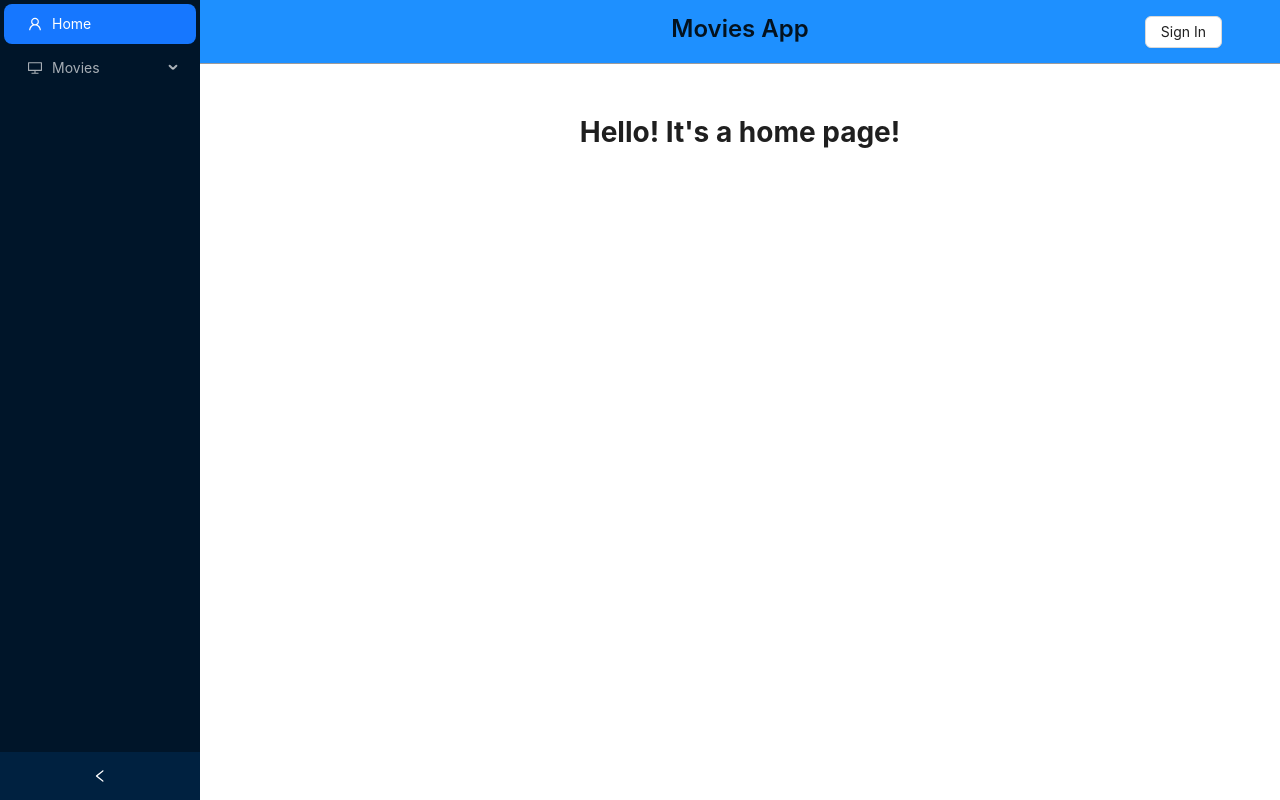
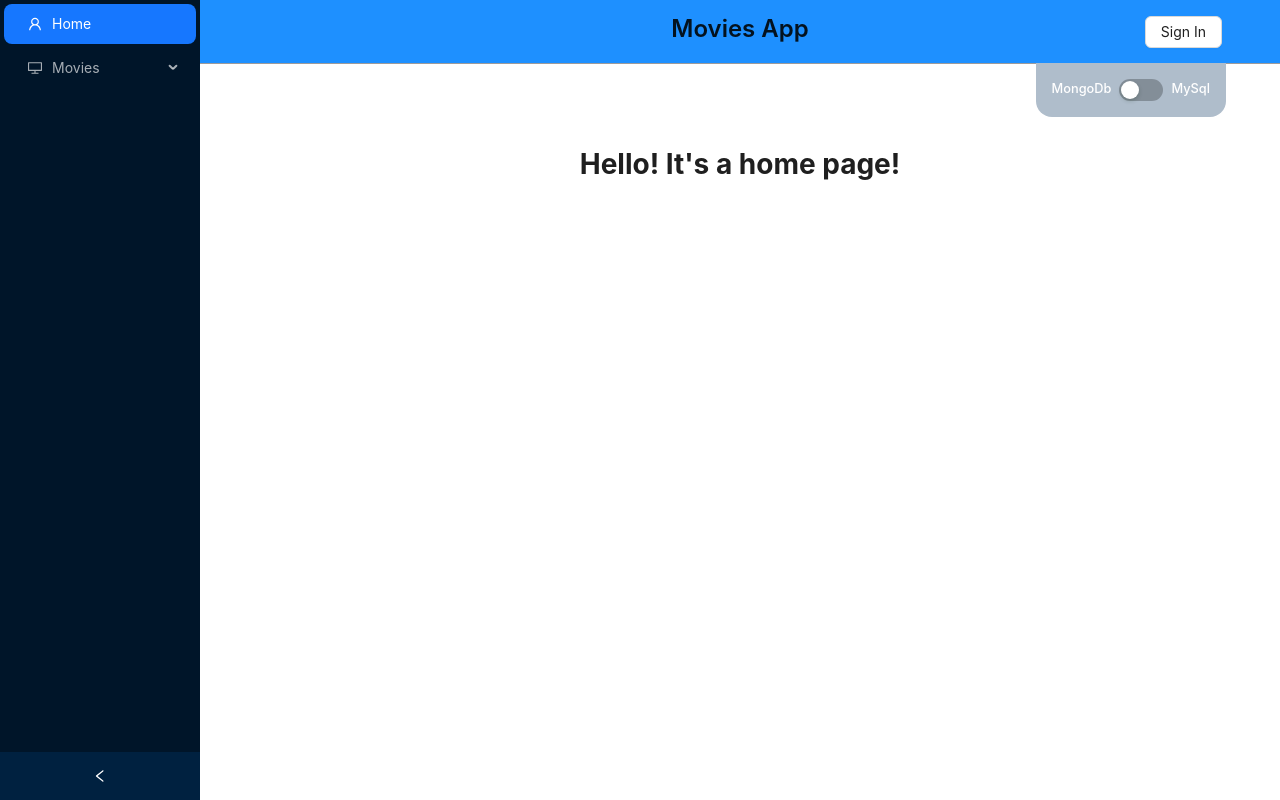
Before and after one commit to blank-666/movies-frontend, a React (Create React App) app: page / in a window 1280 px wide. Built offline with nearby package versions, Linux system fonts and the light colour scheme; no server answers.

Commit message:
Added api version switch button

```diff
--- /dev/null
+++ b/src/components/layout/api-version-controller.tsx
@@ -0,0 +1,47 @@
+import { FC, useEffect } from "react";
+import { Switch, Typography } from "antd";
+import { useLocation, useNavigate } from "react-router-dom";
+import axios from "../../services/service";
+import { IApiVersion } from ".";
+
+interface IApiSwitch {
+  apiVersion: IApiVersion;
+  setApiVersion: (v: IApiVersion) => void;
+}
+
+const ApiSwitch: FC<IApiSwitch> = ({ apiVersion, setApiVersion }) => {
+  const { pathname } = useLocation();
+  const navigate = useNavigate();
+
+  const onSwitchChange = (checked: boolean) => {
+    const isVersion2 = checked;
+    const version = isVersion2 ? 2 : 1;
+
+    setApiVersion(version);
+    localStorage.setItem("api-version", version.toString());
+  };
+
+  useEffect(() => {
+    if (apiVersion) {
+      const version = apiVersion || 1;
+      const versionQuery = version === 2 ? "/v2" : "";
+
+      axios.defaults.baseURL = `${process.env.REACT_APP_API_URL}${versionQuery}`;
+      navigate(pathname);
+    }
+  }, [apiVersion]);
+
+  return (
+    <div className="api-switch-container">
+      <Typography.Text>MongoDb</Typography.Text>
+      <Switch
+        checked={apiVersion === 2}
+        onChange={onSwitchChange}
+        className="api-switch-container__switch"
+      />
+      <Typography.Text>MySql</Typography.Text>
+    </div>
+  );
+};
+
+export default ApiSwitch;
--- a/src/components/layout/index.tsx
+++ b/src/components/layout/index.tsx
@@ -3,17 +3,27 @@ import { Outlet, useLocation, useNavigate } from "react-router-dom";
 import { Button, Layout, Typography } from "antd";
 import { Content, Header } from "antd/es/layout/layout";
 import Sider from "antd/es/layout/Sider";
+import SideMenu from "../sider";
+import ApiSwitch from "./api-version-controller";
 
 import { UserContext } from "../../context/user.context";
 import authService from "../../services/auth";
+import useWindowDimensions from "../../hooks/useWindowDimensions";
 
-import SideMenu from "../sider";
+import { LogoutOutlined } from "@ant-design/icons";
+import "./style.scss";
 
-import "./style.scss";
-import useWindowDimensions from "../../hooks/useWindowDimensions";
-import { LogoutOutlined } from "@ant-design/icons";
+export type IApiVersion = 1 | 2 | null;
 
 const PageLayout: FC = () => {
+  const localStorageApiVersion = localStorage.getItem("api-version");
+
+  const initialVersion = localStorageApiVersion ? +localStorageApiVersion : 1;
+
+  const [apiVersion, setApiVersion] = useState<IApiVersion>(
+    initialVersion as IApiVersion
+  );
+
   const [collapsed, setCollapsed] = useState<boolean>(false);
 
   const { user, setUser } = useContext(UserContext);
@@ -96,9 +106,10 @@ const PageLayout: FC = () => {
             Movies App
           </Typography.Title>
           <div className="buttons-section">{headerContent} </div>
+          <ApiSwitch apiVersion={apiVersion} setApiVersion={setApiVersion} />
         </Header>
         <Content className="app-layout__content">
-          <Outlet />
+          <Outlet key={apiVersion} />
         </Content>
       </Layout>
     </Layout>
--- a/src/components/layout/style.scss
+++ b/src/components/layout/style.scss
@@ -33,6 +33,27 @@
       }
     }
 
+    .api-switch-container {
+      display: flex;
+      justify-content: center;
+      position: absolute;
+      top: 100%;
+      padding: 1rem;
+      border-bottom-left-radius: 1rem;
+      border-bottom-right-radius: 1rem;
+      background-color: #afbdcb;
+
+      span {
+        color: #ffffff;
+        font-size: 0.8rem;
+        font-weight: 500;
+      }
+
+      &__switch {
+        margin-inline: 0.5rem;
+      }
+    }
+
     @media (max-width: 599px) {
       .user-name {
         margin-right: 0.5rem;
@@ -50,6 +71,7 @@
     display: flex;
     justify-content: center;
     padding: 2rem;
+    padding-top: 4rem;
     background-color: white;
   }
 }
--- a/src/services/actors.ts
+++ b/src/services/actors.ts
@@ -1,16 +1,15 @@
-import axios from "axios";
+import axios from "./service";
 import serialize from "../helpers/serialize-params";
-import { apiUrl } from "./service";
 import { IActor } from "../interfaces/actors.interface";
 
 const getActors = async (params?: any) => {
-  const { data } = await axios.get(`${apiUrl}/actors?${serialize(params)}`);
+  const { data } = await axios.get(`/actors?${serialize(params)}`);
 
   return data;
 };
 
 const addActor = async (actor: IActor) => {
-  const { data } = await axios.post(`${apiUrl}/actors`, {
+  const { data } = await axios.post(`/actors`, {
     name: actor,
   });
 
--- a/src/services/auth.ts
+++ b/src/services/auth.ts
@@ -1,21 +1,20 @@
-import axios from "axios";
-import { apiUrl } from "./service";
+import axios from "./service";
 import { ISignUpPayload, ISignInPayload } from "../interfaces/auth";
 
 const signUp = async (payload: ISignUpPayload) => {
-  const { data } = await axios.post(`${apiUrl}/auth/sign-up`, payload);
+  const { data } = await axios.post(`/auth/sign-up`, payload);
 
   return data;
 };
 
 const signIn = async (payload: ISignInPayload) => {
-  const { data } = await axios.post(`${apiUrl}/auth/sign-in`, payload);
+  const { data } = await axios.post(`/auth/sign-in`, payload);
 
   return data;
 };
 
 const getUser = async () => {
-  const { data } = await axios.get(`${apiUrl}/auth/get-user`);
+  const { data } = await axios.get(`/auth/get-user`);
 
   return data;
 };
--- a/src/services/comments.ts
+++ b/src/services/comments.ts
@@ -1,18 +1,15 @@
-import axios from "axios";
-import { apiUrl } from "./service";
+import axios from "./service";
 import { ITableParams } from "../interfaces/params.interface";
 import serialize from "../helpers/serialize-params";
 import { INewComment } from "../interfaces/comments.interface";
 
 const getCommentsById = async (movieId: string, params?: ITableParams) => {
-  const { data } = await axios.get(
-    `${apiUrl}/comments/${movieId}?${serialize(params)}`
-  );
+  const { data } = await axios.get(`/comments/${movieId}?${serialize(params)}`);
   return data;
 };
 
 const createComment = async (newComment: INewComment) => {
-  const { data } = await axios.post(`${apiUrl}/comments`, newComment);
+  const { data } = await axios.post(`/comments`, newComment);
 
   return data;
 };
--- a/src/services/directors.ts
+++ b/src/services/directors.ts
@@ -1,16 +1,15 @@
-import axios from "axios";
+import axios from "./service";
 import serialize from "../helpers/serialize-params";
-import { apiUrl } from "./service";
 import { IDirector } from "../interfaces/directors.interface";
 
 const getDirectors = async (params?: any) => {
-  const { data } = await axios.get(`${apiUrl}/directors?${serialize(params)}`);
+  const { data } = await axios.get(`/directors?${serialize(params)}`);
 
   return data;
 };
 
 const addDirector = async (director: IDirector) => {
-  const { data } = await axios.post(`${apiUrl}/directors`, {
+  const { data } = await axios.post(`/directors`, {
     name: director,
   });
 
--- a/src/services/movies.ts
+++ b/src/services/movies.ts
@@ -1,44 +1,43 @@
-import axios from "axios";
+import axios from "./service";
 import serialize from "../helpers/serialize-params";
-import { apiUrl } from "./service";
 
 const getAllMovies = async (params?: any) => {
-  const { data } = await axios.get(`${apiUrl}/movies?${serialize(params)}`);
+  const { data } = await axios.get(`/movies?${serialize(params)}`);
 
   return data;
 };
 
 const getMovieById = async (id: string) => {
-  const { data } = await axios.get(`${apiUrl}/movies/${id}`);
+  const { data } = await axios.get(`/movies/${id}`);
 
   return data;
 };
 
 const createMovie = async (movie: any) => {
-  const { data } = await axios.post(`${apiUrl}/movies`, movie);
+  const { data } = await axios.post(`/movies`, movie);
 
   return data;
 };
 
 const updateMovie = async (id: string, movie: any) => {
-  const { data } = await axios.put(`${apiUrl}/movies/${id}`, movie);
+  const { data } = await axios.put(`/movies/${id}`, movie);
 
   return data;
 };
 
 const toggleFavoriteMovies = async (ids: string[]) => {
-  const { data } = await axios.put(`${apiUrl}/movies/toggleFavorites`, { ids });
+  const { data } = await axios.put(`/movies/toggleFavorites`, { ids });
 
   return data;
 };
 
 const deleteMovies = async (ids: string[]) => {
-  const { data } = await axios.post(`${apiUrl}/movies/delete`, { ids });
+  const { data } = await axios.post(`/movies/delete`, { ids });
   return data;
 };
 
 const getMoviesFilters = async () => {
-  const { data } = await axios.get(`${apiUrl}/movies/filters`);
+  const { data } = await axios.get(`/movies/filters`);
   return data;
 };
 
--- a/src/services/service.ts
+++ b/src/services/service.ts
@@ -1,16 +1,16 @@
 import axios from "axios";
 import { message } from "antd";
 
-const apiUrl = process.env.REACT_APP_API_URL;
+const axiosInstance = axios.create();
 
-axios.interceptors.request.use((config) => {
+axiosInstance.interceptors.request.use((config) => {
   const UID = localStorage.getItem("uid");
   config.headers.authorization = UID;
 
   return config;
 });
 
-axios.interceptors.response.use(
+axiosInstance.interceptors.response.use(
   (result) => {
     if (result.data.message) message.success(result.data.message);
 
@@ -25,4 +25,4 @@ axios.interceptors.response.use(
   }
 );
 
-export { apiUrl };
+export default axiosInstance;
```
